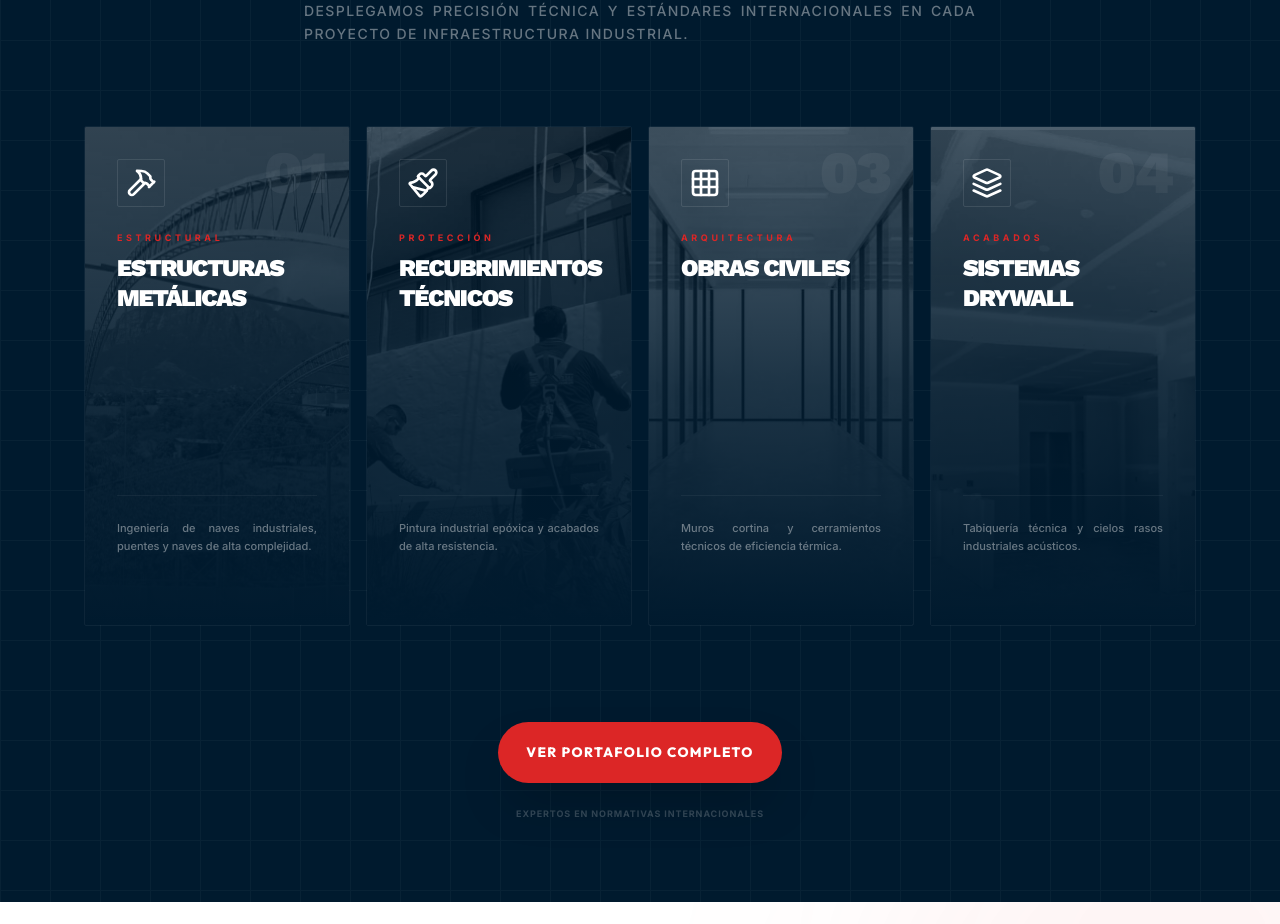
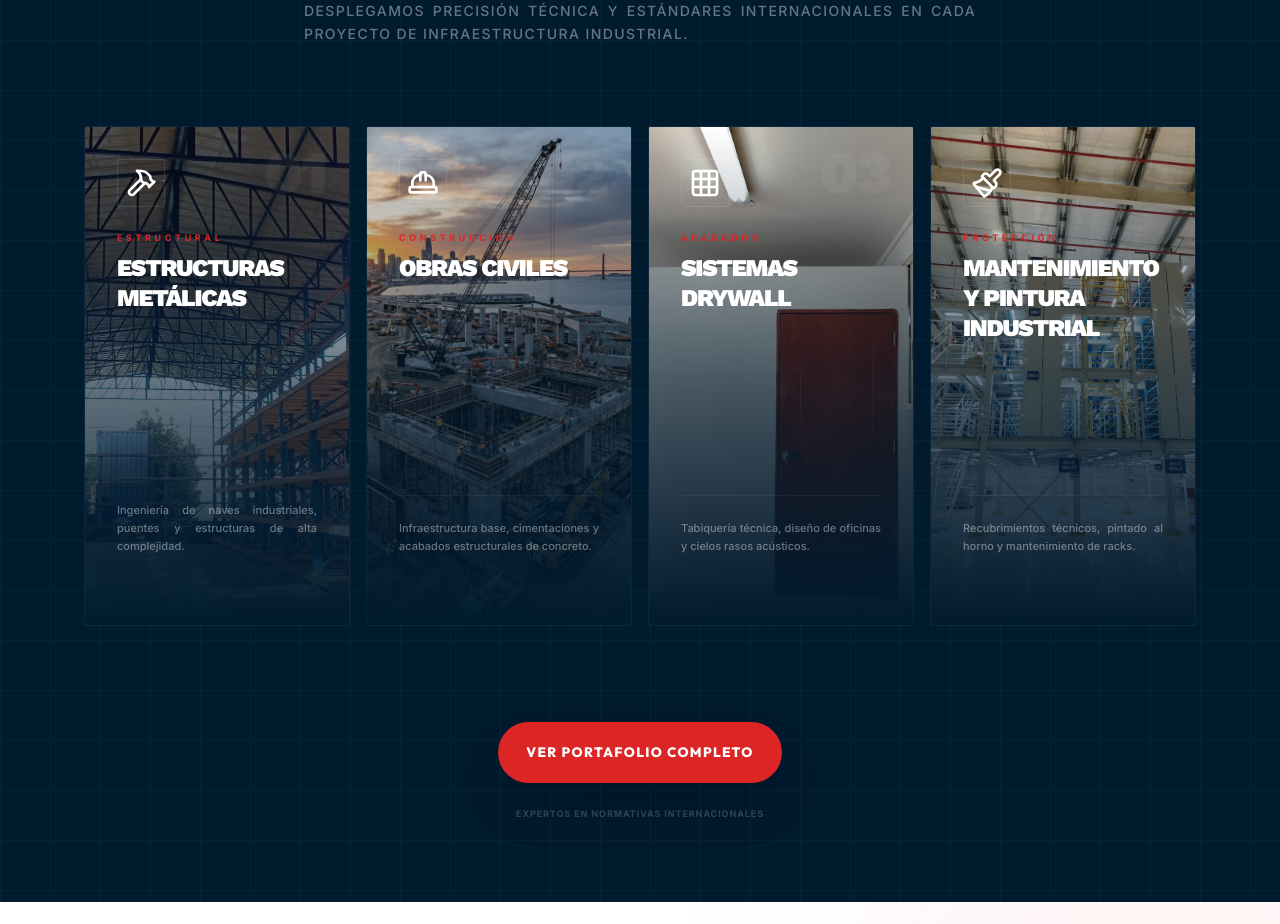
Before and after one commit to iam2023/pagina_web, a React (Vite) app: page / in a window 1280 px wide. Shown: the part 1060-1984 px from the top of the page. Built offline with nearby package versions, Linux system fonts and the light colour scheme.

Commit message:
cambiendo imagenes de servicios

```diff
--- a/src/components/Services.jsx
+++ b/src/components/Services.jsx
@@ -8,34 +8,34 @@ const servicesList = [
   {
     icon: <Hammer size={32} />,
     title: 'Estructuras Metálicas',
-    id: 'metal',
-    desc: 'Ingeniería de naves industriales, puentes y naves de alta complejidad.',
-    img: '/images/servicios/estructurametalica.webp',
+    id: 'estructuras',
+    desc: 'Ingeniería de naves industriales, puentes y estructuras de alta complejidad.',
+    img: '/images/proyectos/proyecto-17.1.png',
     tag: 'ESTRUCTURAL'
   },
   {
-    icon: <Paintbrush size={32} />,
-    title: 'Recubrimientos Técnicos',
-    id: 'paint',
-    desc: 'Pintura industrial epóxica y acabados de alta resistencia.',
-    img: '/images/servicios/pintura.webp',
-    tag: 'PROTECCIÓN'
+    icon: <HardHat size={32} />,
+    title: 'Obras Civiles',
+    id: 'obras',
+    desc: 'Infraestructura base, cimentaciones y acabados estructurales de concreto.',
+    img: '/images/servicios/obras-civiles-ia.png',
+    tag: 'CONSTRUCCIÓN'
   },
   {
     icon: <Grid size={32} />,
-    title: 'Obras Civiles',
-    id: 'glass',
-    desc: 'Muros cortina y cerramientos técnicos de eficiencia térmica.',
-    img: '/images/servicios/vidrio.webp',
-    tag: 'ARQUITECTURA'
+    title: 'Sistemas Drywall',
+    id: 'drywall',
+    desc: 'Tabiquería técnica, diseño de oficinas y cielos rasos acústicos.',
+    img: '/images/proyectos/proyecto-13.png',
+    tag: 'ACABADOS'
   },
   {
-    icon: <Layers size={32} />,
-    title: 'Sistemas Drywall',
-    id: 'drywall',
-    desc: 'Tabiquería técnica y cielos rasos industriales acústicos.',
-    img: '/images/servicios/draiwel.webp',
-    tag: 'ACABADOS'
+    icon: <Paintbrush size={32} />,
+    title: 'Mantenimiento y Pintura Industrial',
+    id: 'pintura',
+    desc: 'Recubrimientos técnicos, pintado al horno y mantenimiento de racks.',
+    img: '/images/proyectos/proyecto-11.png',
+    tag: 'PROTECCIÓN'
   }
 ];
 
@@ -63,7 +63,7 @@ const Services = () => {
                 <img
                   src={service.img}
                   alt={service.title}
-                  className="w-full h-full object-cover opacity-30 group-hover:opacity-50 group-hover:scale-105 transition-all duration-1000 grayscale group-hover:grayscale-0"
+                  className="w-full h-full object-cover opacity-100 group-hover:scale-105 transition-all duration-1000"
                 />
                 <div className="absolute inset-0 bg-gradient-to-t from-azulino via-azulino/60 to-transparent z-10" />
               </div>
--- a/src/components/cards/ServiceCard.jsx
+++ b/src/components/cards/ServiceCard.jsx
@@ -50,9 +50,9 @@ const ServiceCard = ({
       <img
         src={image}
         alt={title}
-        className="absolute inset-0 w-full h-full object-cover group-hover:scale-110 transition-transform duration-1000 opacity-60"
+        className="absolute inset-0 w-full h-full object-cover group-hover:scale-110 transition-transform duration-1000 opacity-100"
       />
-      <div className="absolute inset-0 bg-azulino-light/80 group-hover:bg-azulino-light/60 transition-colors"></div>
+      <div className="absolute inset-0 bg-gradient-to-t from-azulino-light via-azulino-light/60 to-transparent"></div>
       <div className="relative z-10">
         <div className="text-primary mb-4">
           {Icon && <Icon size={28} />}
--- a/src/data/all_projects.json
+++ b/src/data/all_projects.json
@@ -6,7 +6,7 @@
     "image": "/images/proyectos/proyecto-15.png",
     "images": ["/images/proyectos/proyecto-15.png", "/images/proyectos/proyecto-15.1.png", "/images/proyectos/proyecto-15.2.png"],
     "location": "Perú",
-    "year": "2024",
+    "year": "2026",
     "area": "1600 m2",
     "description": "Fabricación e instalación de Naves industriales en Vigas H con vigas Carrileras y puente grúa. Área 1600 m2 y peso de estructuras de 50 tn."
   },
@@ -17,7 +17,7 @@
     "image": "/images/proyectos/proyecto-6.png",
     "images": ["/images/proyectos/proyecto-6.png"],
     "location": "Perú",
-    "year": "2024",
+    "year": "2025",
     "area": "N/A",
     "description": "Fabricación e instalación de mallas electrosoldadas, con pintado al horno."
   },
@@ -28,7 +28,7 @@
     "image": "/images/proyectos/proyecto-7.png",
     "images": ["/images/proyectos/proyecto-7.png", "/images/proyectos/proyecto-7.1.png", "/images/proyectos/proyecto-7.2.png"],
     "location": "Perú",
-    "year": "2024",
+    "year": "2025",
     "area": "N/A",
     "description": "Cerramiento con Aluzinc de almacén con mantenimiento de techo existente."
   },
@@ -39,7 +39,7 @@
     "image": "/images/proyectos/proyecto-8.png",
     "images": ["/images/proyectos/proyecto-8.png", "/images/proyectos/proyecto-8.1.png", "/images/proyectos/proyecto-8.2.png"],
     "location": "Perú",
-    "year": "2024",
+    "year": "2025",
     "area": "300 m2",
     "description": "Fabricación e instalación de techo a un agua (300 m2)."
   },
@@ -50,7 +50,7 @@
     "image": "/images/proyectos/proyecto-9.png",
     "images": ["/images/proyectos/proyecto-9.png", "/images/proyectos/proyecto-9.1.png", "/images/proyectos/proyecto-9.2.png"],
     "location": "Perú",
-    "year": "2024",
+    "year": "2025",
     "area": "400 m2",
     "description": "Mantenimiento y pintado de estructuras de racks (400 m2)."
   },
@@ -61,7 +61,7 @@
     "image": "/images/proyectos/proyecto-10.png",
     "images": ["/images/proyectos/proyecto-10.png", "/images/proyectos/proyecto-10.1.png", "/images/proyectos/proyecto-10.2.png"],
     "location": "Perú",
-    "year": "2024",
+    "year": "2025",
     "area": "2000 m2",
     "description": "Fabricación e instalación de Nave industrial de 2000 m2 con una altura de 14 mts."
   },
@@ -72,7 +72,7 @@
     "image": "/images/proyectos/proyecto-11.png",
     "images": ["/images/proyectos/proyecto-11.png", "/images/proyectos/proyecto-11.1.png", "/images/proyectos/proyecto-11.2.png"],
     "location": "Perú",
-    "year": "2024",
+    "year": "2025",
     "area": "N/A",
     "description": "Mantenimiento de estructuras racks, pintado al horno y limpieza de estructuras para el almacenamiento en un ambiente controlado."
   },
@@ -83,7 +83,7 @@
     "image": "/images/proyectos/proyecto-12.png",
     "images": ["/images/proyectos/proyecto-12.png", "/images/proyectos/proyecto-12.1.png", "/images/proyectos/proyecto-12.2.png"],
     "location": "Perú",
-    "year": "2024",
+    "year": "2026",
     "area": "300 m2",
     "description": "Fabricación e instalación de techo metálico a un agua con cerramiento de manta. Área de 300 m2."
   },
@@ -94,7 +94,7 @@
     "image": "/images/proyectos/proyecto-13.png",
     "images": ["/images/proyectos/proyecto-13.png", "/images/proyectos/proyecto-13.1.png", "/images/proyectos/proyecto-13.2.png"],
     "location": "Perú",
-    "year": "2024",
+    "year": "2026",
     "area": "N/A",
     "description": "Instalación de oficina en Drywall."
   },
@@ -105,7 +105,7 @@
     "image": "/images/proyectos/proyecto-14.png",
     "images": ["/images/proyectos/proyecto-14.png", "/images/proyectos/proyecto-14.1.png", "/images/proyectos/proyecto-14.2.png"],
     "location": "Perú",
-    "year": "2024",
+    "year": "2026",
     "area": "300 m2",
     "description": "Fabricación e instalación de mallas electrosoldadas (Área 300 m2)."
   },
@@ -116,7 +116,7 @@
     "image": "/images/proyectos/proyecto-16.png",
     "images": ["/images/proyectos/proyecto-16.png", "/images/proyectos/proyecto-16.1.png", "/images/proyectos/proyecto-16.2.png"],
     "location": "Perú",
-    "year": "2024",
+    "year": "2026",
     "area": "620 m2",
     "description": "Fabricación e instalación de techo metálico con cerramiento en Aluzinc. Área 620 m2."
   },
@@ -127,7 +127,7 @@
     "image": "/images/proyectos/proyecto-17.png",
     "images": ["/images/proyectos/proyecto-17.png", "/images/proyectos/proyecto-17.1.png", "/images/proyectos/proyecto-17.2.png"],
     "location": "Perú",
-    "year": "2024",
+    "year": "2026",
     "area": "288 m2",
     "description": "Fabricación e instalación de techo metálico liviano autosoportado en racks con cobertura Aluzinc (288 m2)."
   }
--- a/src/data/services.json
+++ b/src/data/services.json
@@ -3,7 +3,7 @@
     "id": "estructuras",
     "title": "Estructuras Metálicas",
     "description": "Sistemas estructurales de alta complejidad, naves industriales y puentes bajo normativas internacionales.",
-    "image": "/images/servicios/estructurametalica.webp",
+    "image": "/images/proyectos/proyecto-17.1.png",
     "icon": "Compass",
     "isLarge": true
   },
@@ -27,7 +27,7 @@
     "id": "pisos",
     "title": "Pisos<br />Técnicos",
     "description": "Pavimentación industrial de alto tráfico y pulidos químicos.",
-    "image": "https://images.unsplash.com/photo-1581092580497-e0d23cbdf1dc?auto=format&fit=crop&q=80&w=800",
+    "image": "https://images.unsplash.com/photo-1541888946425-d81bb19240f5?auto=format&fit=crop&q=80&w=800",
     "icon": "Layers",
     "borderSide": "right"
   },
@@ -35,7 +35,7 @@
     "id": "obras",
     "title": "Obras<br />Civiles",
     "description": "Infraestructura base y acabados estructurales de concreto.",
-    "image": "https://images.unsplash.com/photo-1541888946425-d81bb19240f5?auto=format&fit=crop&q=80&w=800",
+    "image": "/images/servicios/obras-civiles-ia.png",
     "icon": "Home",
     "borderSide": "bottom"
   },
@@ -43,7 +43,7 @@
     "id": "drywall",
     "title": "Sistema<br />Drywall",
     "description": "Tabiquería técnica y cielos rasos acústicos industriales.",
-    "image": "/images/servicios/draiwel.webp",
+    "image": "/images/proyectos/proyecto-13.1.png",
     "icon": "Grid",
     "borderSide": "left"
   }
--- a/src/pages/ServicesPage.jsx
+++ b/src/pages/ServicesPage.jsx
@@ -119,7 +119,7 @@ const ServicesPage = () => {
           <div className="mb-20 text-center">
             <span className="text-primary font-black tracking-[0.6em] text-[10px] uppercase mb-4 block underline underline-offset-8">Portafolio Técnico</span>
             <h2 className="text-5xl md:text-6xl font-black text-azulino uppercase tracking-tighter font-headline mb-6">
-              Proyectos de <span className="text-primary">Alto Impacto</span>
+              Proyectos <span className="text-primary">Ejecutados</span>
             </h2>
             <p className="text-azulino/50 max-w-2xl mx-auto text-[11px] font-bold uppercase tracking-[0.2em] leading-relaxed">
               Explora nuestra trayectoria en ejecución industrial. Cada proyecto es un testimonio de precisión técnica y compromiso con la excelencia estructural.
```
Also changed, not shown: src/data/blog/posts.json (+4 -4 lines), public/images/servicios/obras-civiles-ia.png (added).
